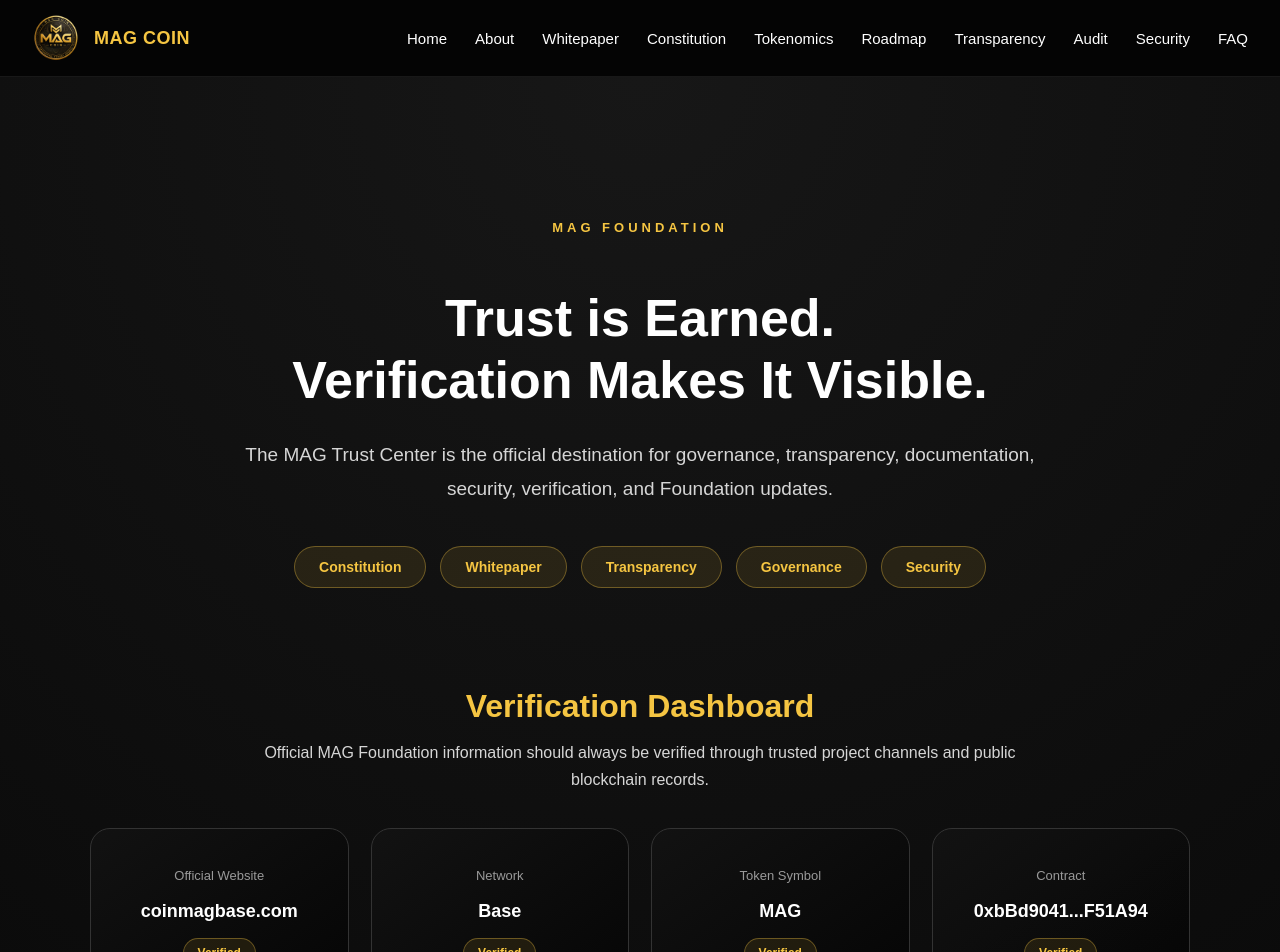
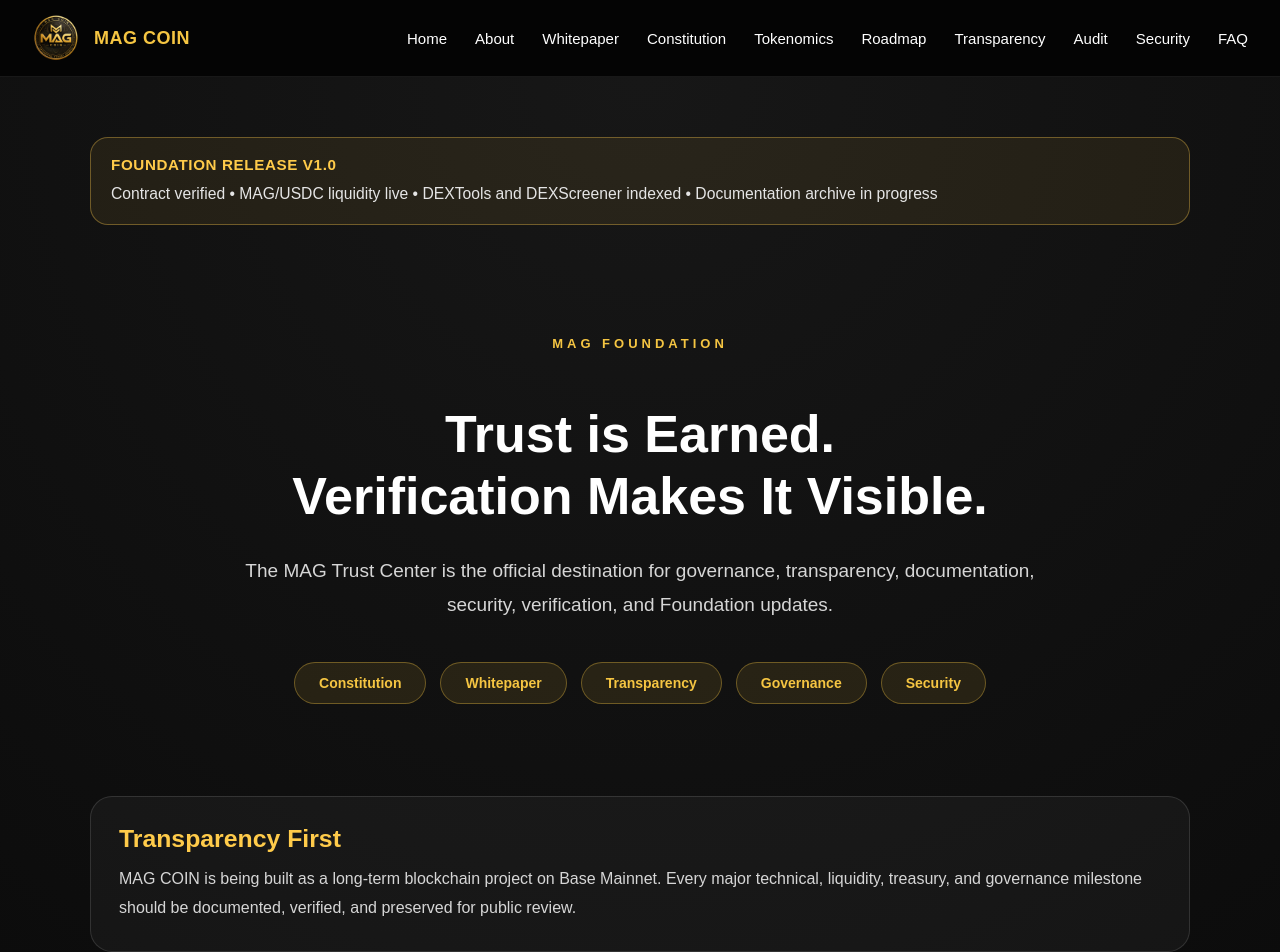
Before and after one commit to MAGZOWN/mag-coin-website, a Next.js app: page /transparency in a window 1280 px wide. Shown: the top 952 px of the page. Built offline with nearby package versions, Linux system fonts and the light colour scheme.

Commit message:
Enhance Transparency page foundation release status

```diff
--- a/app/transparency/page.tsx
+++ b/app/transparency/page.tsx
@@ -1,4 +1,5 @@
 import type { CSSProperties } from "react";
+import type { Metadata } from "next";
 
 import Navbar from "../components/Navbar";
 import Footer from "../components/Footer";
@@ -11,6 +12,12 @@
 import OfficialLinks from "../components/OfficialLinks";
 import FoundationUpdates from "../components/FoundationUpdates";
 
+export const metadata: Metadata = {
+  title: "Transparency | MAG COIN",
+  description:
+    "MAG COIN transparency center with verified contract, liquidity, audit, documentation, and project milestone records.",
+};
+
 export default function Transparency() {
   return (
     <>
@@ -18,7 +25,25 @@
 
       <main style={styles.main}>
         <section style={styles.container}>
+          <div style={styles.statusBanner}>
+            <span style={styles.statusLabel}>Foundation Release v1.0</span>
+            <span style={styles.statusText}>
+              Contract verified • MAG/USDC liquidity live • DEXTools and
+              DEXScreener indexed • Documentation archive in progress
+            </span>
+          </div>
+
           <TrustCenterHero />
+
+          <section style={styles.noticeBox}>
+            <h2 style={styles.noticeTitle}>Transparency First</h2>
+            <p style={styles.noticeText}>
+              MAG COIN is being built as a long-term blockchain project on Base
+              Mainnet. Every major technical, liquidity, treasury, and
+              governance milestone should be documented, verified, and preserved
+              for public review.
+            </p>
+          </section>
 
           <VerificationDashboard />
 
@@ -52,4 +77,50 @@
     maxWidth: "1100px",
     margin: "0 auto",
   },
+
+  statusBanner: {
+    border: "1px solid rgba(255, 203, 74, 0.35)",
+    background: "rgba(255, 203, 74, 0.08)",
+    borderRadius: "18px",
+    padding: "18px 20px",
+    marginBottom: "28px",
+    display: "flex",
+    flexDirection: "column",
+    gap: "8px",
+  },
+
+  statusLabel: {
+    color: "#ffcb4a",
+    fontWeight: 800,
+    fontSize: "0.95rem",
+    letterSpacing: "0.04em",
+    textTransform: "uppercase",
+  },
+
+  statusText: {
+    color: "#e5e5e5",
+    fontSize: "0.98rem",
+    lineHeight: 1.6,
+  },
+
+  noticeBox: {
+    border: "1px solid rgba(255, 255, 255, 0.12)",
+    background: "rgba(255, 255, 255, 0.04)",
+    borderRadius: "22px",
+    padding: "28px",
+    margin: "32px 0",
+  },
+
+  noticeTitle: {
+    margin: "0 0 12px",
+    color: "#ffcb4a",
+    fontSize: "1.55rem",
+  },
+
+  noticeText: {
+    margin: 0,
+    color: "#d6d6d6",
+    lineHeight: 1.8,
+    fontSize: "1rem",
+  },
 };
```
